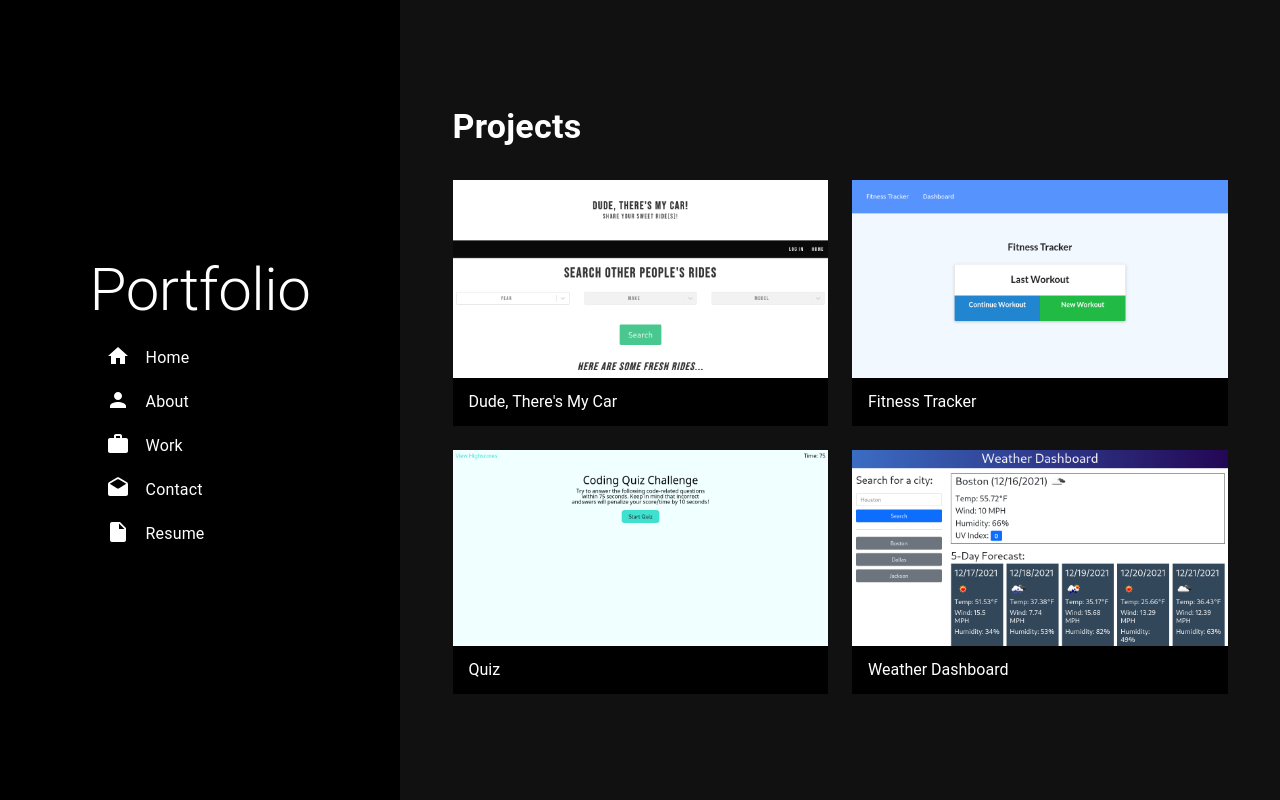
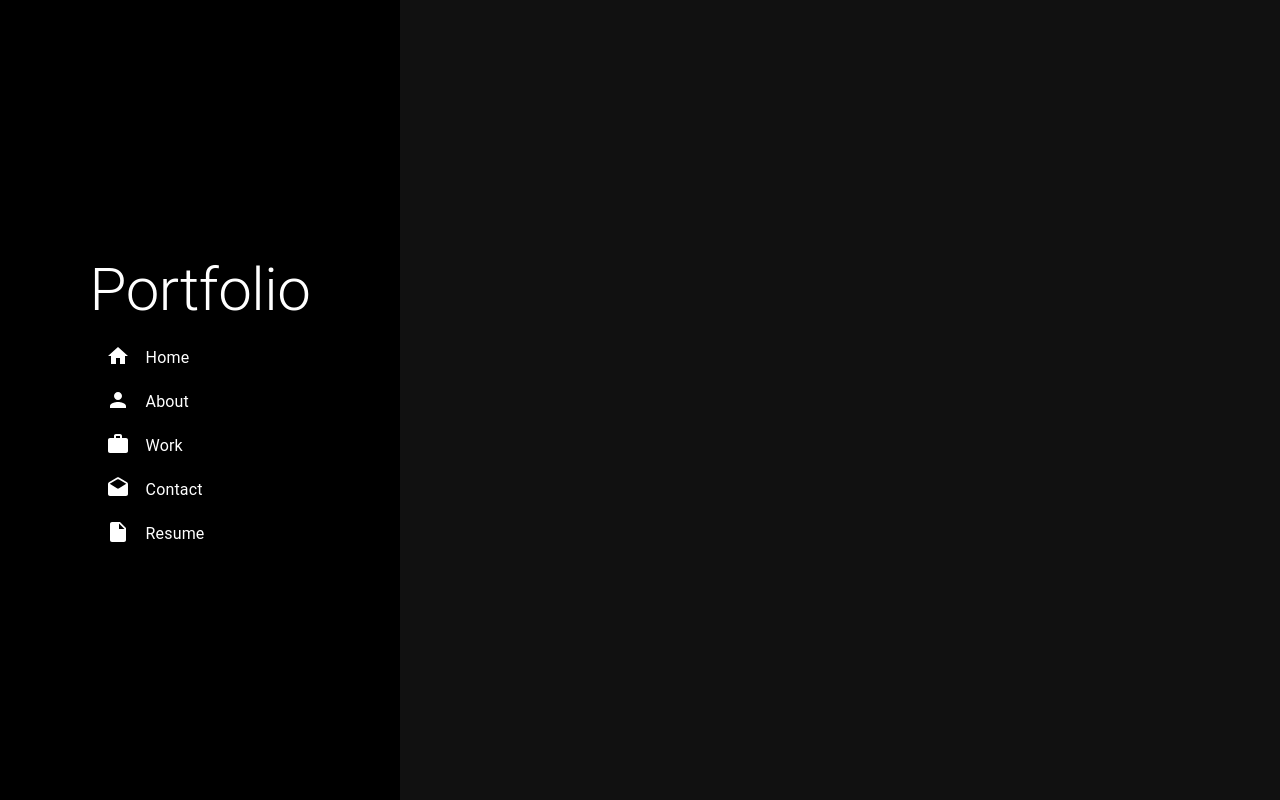
Before and after one commit to OneFJef/Portfolio-React, a React (Create React App) app: page /work in a window 1280 px wide. Built offline with nearby package versions, Linux system fonts and the light colour scheme.

Commit message:
Changed path link from work to projects.

```diff
--- a/src/App.tsx
+++ b/src/App.tsx
@@ -14,7 +14,7 @@ function App() {
       <Routes>
         <Route path="/" element={<Home />} />
         <Route path="about" element={<About />} />
-        <Route path="work" element={<Work />} />
+        <Route path="projects" element={<Work />} />
         <Route path="contact" element={<Contact />} />
       </Routes>
     </BrowserRouter>
```
